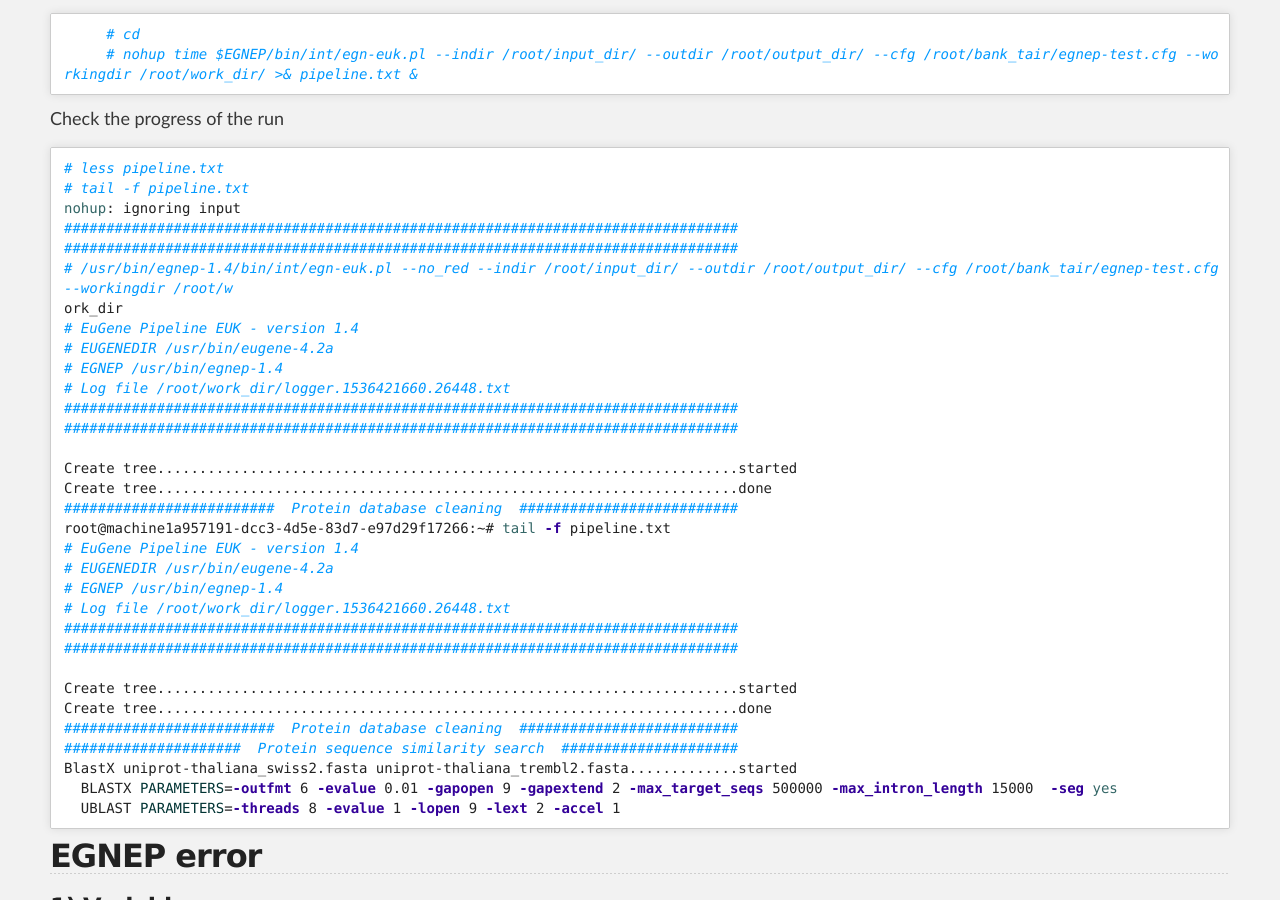
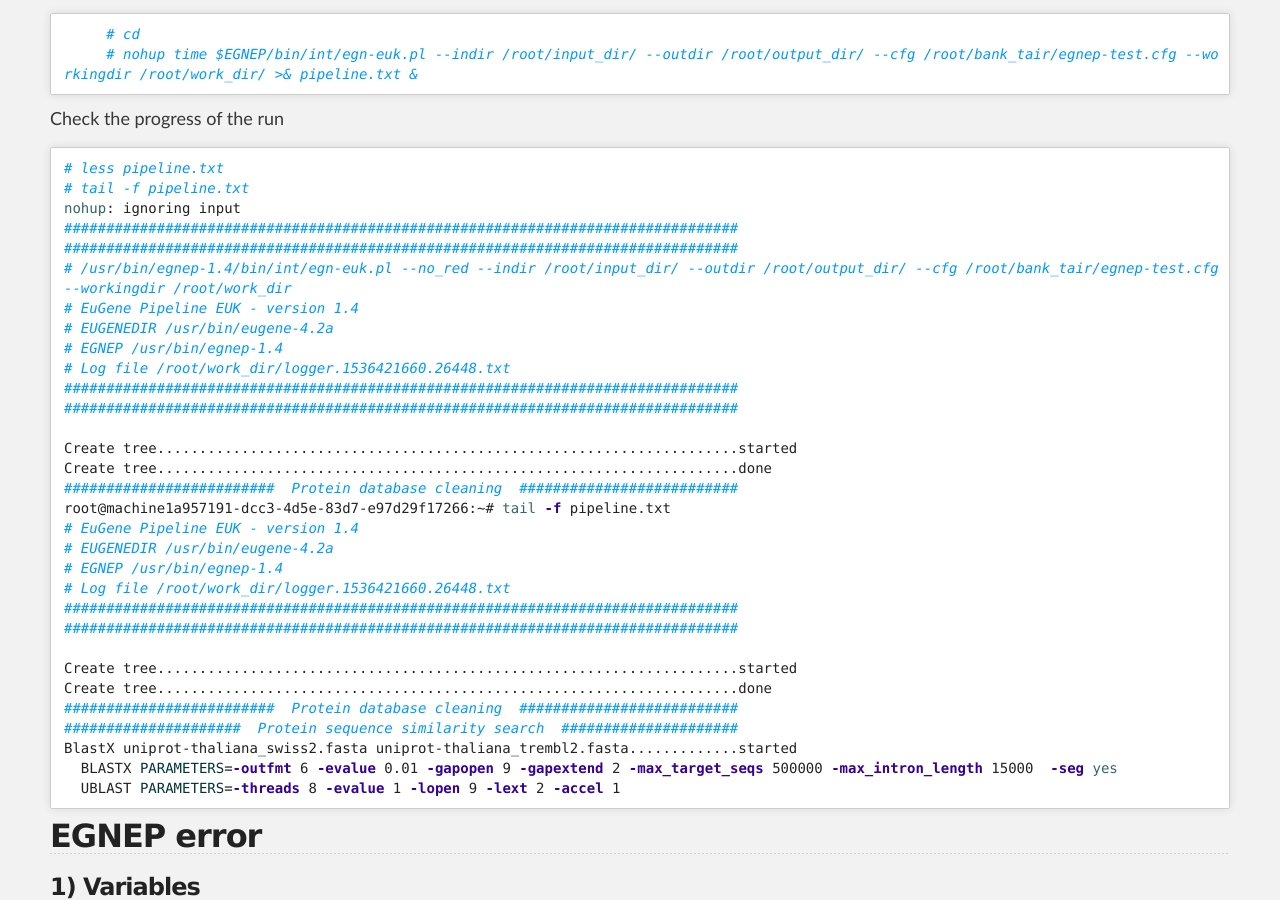
Before and after one commit to SouthGreenPlatform/trainings, a Jekyll site: the page built from _pages/annotation/Eugene/exercice_eugene_appliance.md, in a window 1280 px wide and 900 px high, scrolled down 925 px. Built offline with Jekyll 4.4.1, drawn with Linux system fonts in a browser that asks for light colours; nearby versions of some CDN libraries.

Commit message:
Update exercice_eugene_appliance.md

```diff
--- a/_pages/annotation/Eugene/exercice_eugene_appliance.md
+++ b/_pages/annotation/Eugene/exercice_eugene_appliance.md
@@ -52,8 +52,7 @@
 nohup: ignoring input
 ################################################################################
 ################################################################################
-# /usr/bin/egnep-1.4/bin/int/egn-euk.pl --no_red --indir /root/input_dir/ --outdir /root/output_dir/ --cfg /root/bank_tair/egnep-test.cfg --workingdir /root/w
-ork_dir
+# /usr/bin/egnep-1.4/bin/int/egn-euk.pl --no_red --indir /root/input_dir/ --outdir /root/output_dir/ --cfg /root/bank_tair/egnep-test.cfg --workingdir /root/work_dir
 # EuGene Pipeline EUK - version 1.4
 # EUGENEDIR /usr/bin/eugene-4.2a
 # EGNEP /usr/bin/egnep-1.4
```
